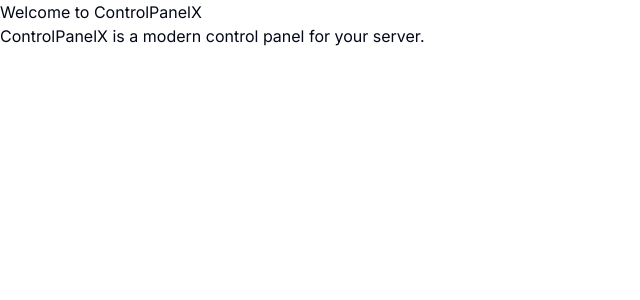
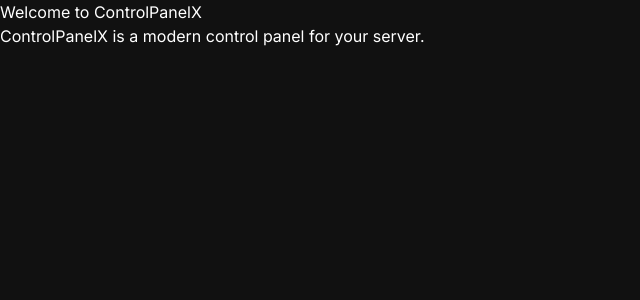
Before and after one commit to riteshk-007/ControlPanelX, a Next.js app: page / in a window 1280 px wide. Shown: the top 300 px of the page, without its empty margins (0-640 px from the left). Built offline with nearby package versions, Linux system fonts and the light colour scheme.

Commit message:
add background color to RootLayout in layout.js

```diff
--- a/app/layout.js
+++ b/app/layout.js
@@ -14,7 +14,9 @@
 export default function RootLayout({ children }) {
   return (
     <html lang="en">
-      <body className={inter.className}>{children}</body>
+      <body className={inter.className}>
+        <div className="bg-[#111] text-white h-screen">{children}</div>
+      </body>
     </html>
   );
 }
```
Also changed, not shown: app/globals.css (indentation only).
